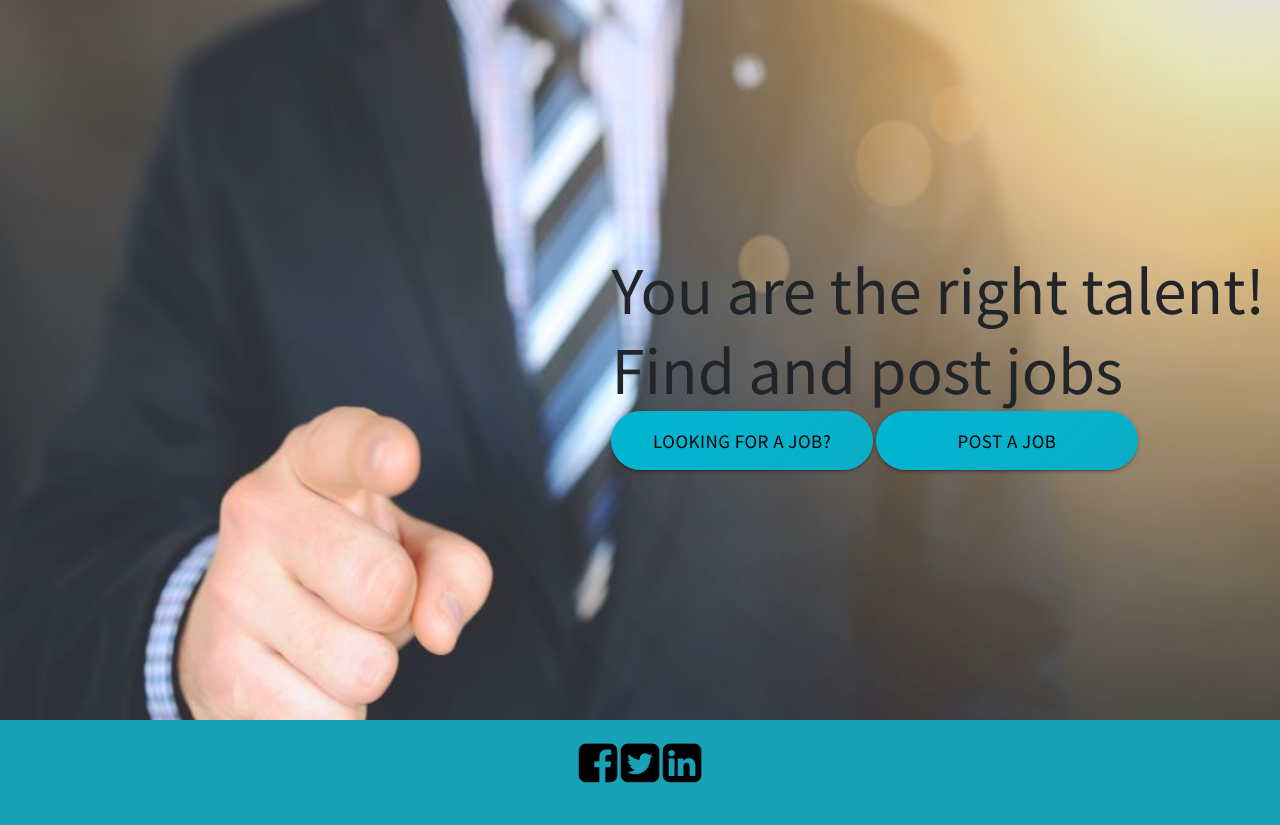
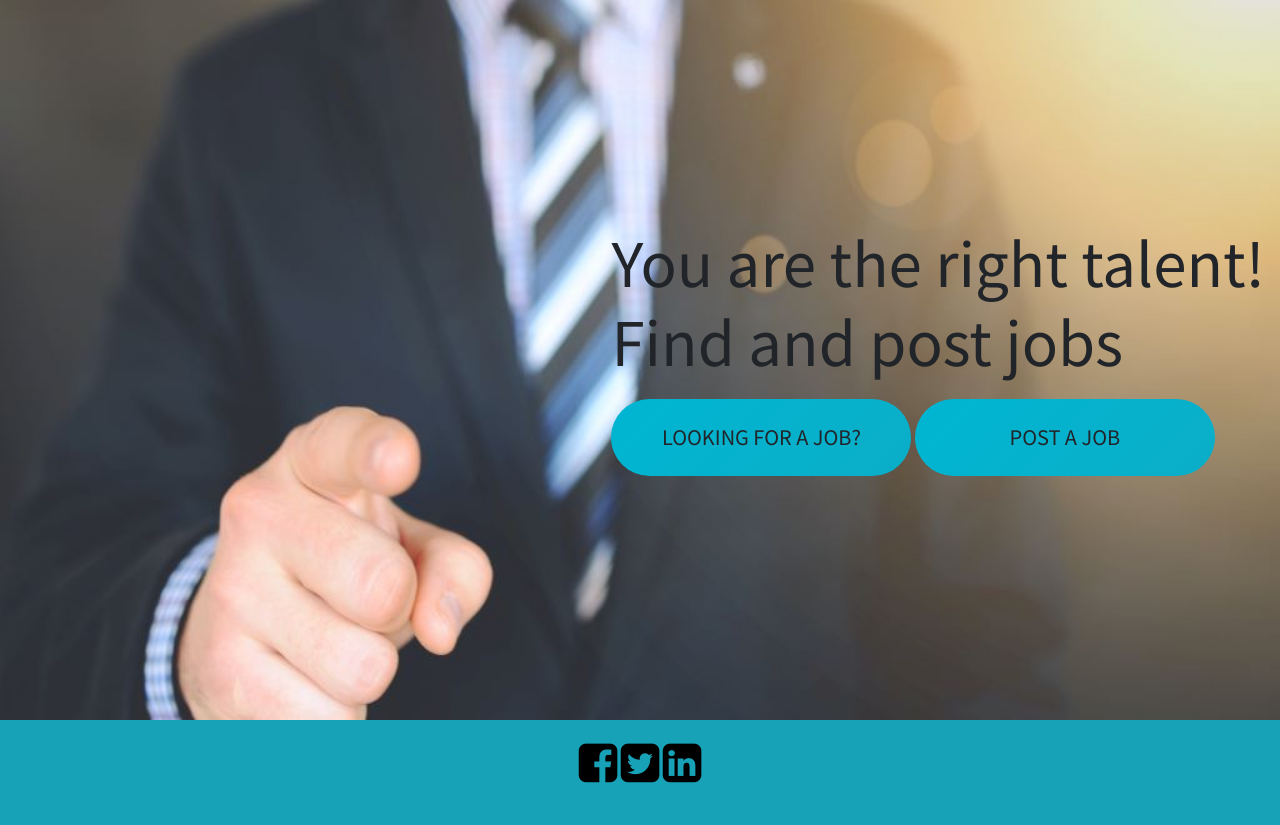
Before and after one commit to Code-Institute-Submissions/approach_people, a Flask app: page / in a window 1280 px wide. Shown: the part 64-889 px from the top of the page. Run offline with Flask 2, Linux system fonts and the light colour scheme; some libraries are stand-ins or nearby versions.

Commit message:
Removed button tags and styled a tags as buttons

```diff
--- a/static/css/style.css
+++ b/static/css/style.css
@@ -100,7 +100,7 @@
          background-position:0% 31%
     }
 }
-.btns {
+.btns a{
     display: inline-block;
     font-weight: 400;
     color: #212529;
@@ -112,15 +112,14 @@
     user-select: none;
     background-color: transparent;
     border: 1px solid transparent;
-    padding: .375rem .75rem;
-    font-size: 1rem;
+    padding: 1.5rem;
     line-height: 1.5;
-    border-radius: .25rem;
+    width: 20rem;;
     transition: color .15s ease-in-out,background-color .15s ease-in-out,border-color .15s ease-in-out,box-shadow .15s ease-in-out;
 }
 .btn-info{
      border-radius: 100px;
-     font-size: 17px;
+     font-size: 20px;
 }
  .search-btn{
      font-size: 18px;
--- a/templates/index.html
+++ b/templates/index.html
@@ -6,9 +6,11 @@
 		<div class="row">
 			<div class="col-sm-12">
 				<h2 class="landing-text">You are the right talent!</h2>
-                <h1 class="landing-text">Find and post jobs</h1>
-                <a href="{{ url_for('jobs_posted') }}"><button type="button" class="btn btn-info landing-btn">LOOKING FOR A JOB?</button></a>
-				<a href="{{ url_for('post_job') }}"><button type="button" class="btn btn-info landing-btn">POST A JOB</button></a>
+                <h1 class="landing-text mb-4">Find and post jobs</h1>
+                <div class="btns">
+                <a href="{{ url_for('jobs_posted') }}" class="btn-info landing-btn text-decoration-none">LOOKING FOR A JOB?</a>
+				<a href="{{ url_for('post_job') }}" class="btn-info landing-btn text-decoration-none">POST A JOB</a>
+                </div>
 			</div>
 		</div>
 	</div>
```
